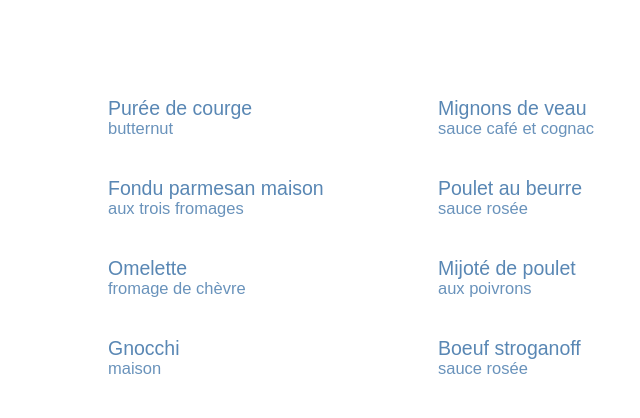
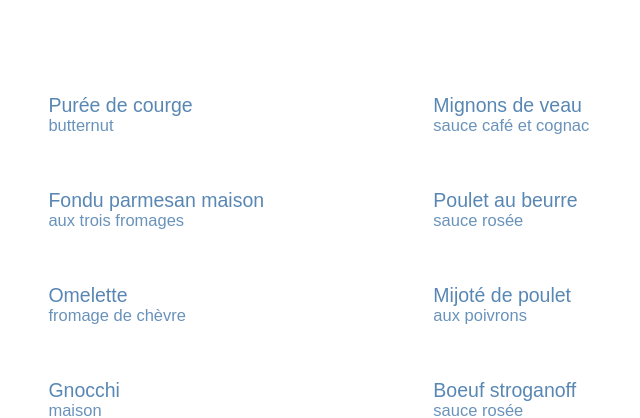
Before and after one commit to garno/cookbook, a Jekyll site: the page built from index.html, in a window 1280 px wide. Shown: the top 418 px of the page, without its empty margins (222-862 px from the left). Built offline with Jekyll 4.4.1, drawn with Linux system fonts in a browser that asks for light colours; Markdown is read by kramdown in place of the engine named in the settings.

Commit message:
Update CSS to make it available on iOS

```diff
--- a/css/main.css
+++ b/css/main.css
@@ -1,8 +1,14 @@
+* {
+  box-sizing:border-box
+}
+
 html {
   font-size: 62.5%;
 }
 
 html, body {
+  padding: 0;
+  margin: 0;
   height: 100%;
   font-family: 'HelveticaNeue-Light', sans-serif;
 }
@@ -17,7 +23,8 @@
 
 section {
   margin: auto;
-  width: 800px;
+  max-width: 800px;
+  width: 90%;
   padding: 50px 15px 5px;
 }
 
@@ -166,7 +173,7 @@
   border: none;
   padding: 0;
   margin: 20px auto;
-  width: 660px;
+  width: 100%;
 }
 
 .clear {
@@ -174,10 +181,11 @@
 }
 
 .main-list li {
-  width: 310px;
-  margin: 10px;
+  width: 46%;
+  min-width: 250px;
   line-height: 20px;
-  padding: 10px;
+  margin: 10px 2%;
+  padding: 15px 0;
   float: left;
   box-sizing: border-box;
 }
@@ -219,7 +227,7 @@
 }
 
 .back, .main-list li {
-  padding-bottom: 5px;
+  padding-bottom: 15px;
   border-bottom: 5px solid #ffffff;
 }
 
@@ -246,3 +254,13 @@
   margin: 5px 0;
   padding: 0 5px;
 }
+
+@media (max-width: 600px) {
+  section {
+    padding: 0;
+  }
+
+  .main-list li {
+    width: 100%;
+  }
+}
```
Also changed, not shown: 1 other file.
